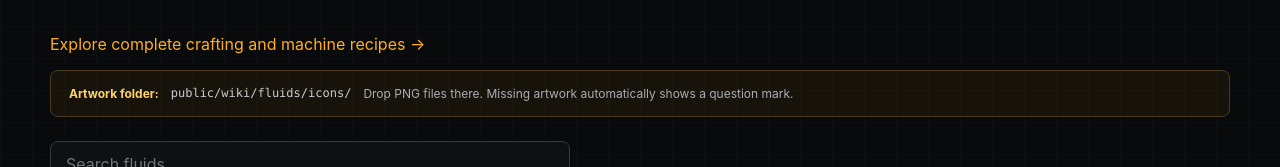
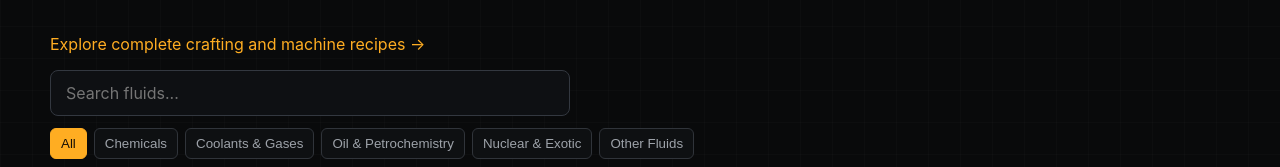
Before and after one commit to YellowYotu/hbm-unofficial-neoforge-edition-wiki, a Next.js app: page /wiki/fluids in a window 1280 px wide. Shown: the part 294-461 px from the top of the page. Built offline with nearby package versions, Linux system fonts and the light colour scheme.

Commit message:
feat: integrate mod assets and expand catalog for 0.0.6

```diff
--- a/app/wiki/WikiCategoryPage.tsx
+++ b/app/wiki/WikiCategoryPage.tsx
@@ -11,7 +11,7 @@ export default function WikiCategoryPage({ category }: Props) {
     </div></header>
     <section className="wiki-page-content">
       <p className="recipe-directory"><Link href="/wiki/recipes">Explore complete crafting and machine recipes →</Link></p>
-      <div className="wiki-upload-note"><strong>Artwork folder:</strong><code>public/wiki/{category}/icons/</code><span>Drop PNG files there. Missing artwork automatically shows a question mark.</span></div>
+
       <WikiList category={category} entries={[...section.entries]} />
     </section>
   </main>;
```
